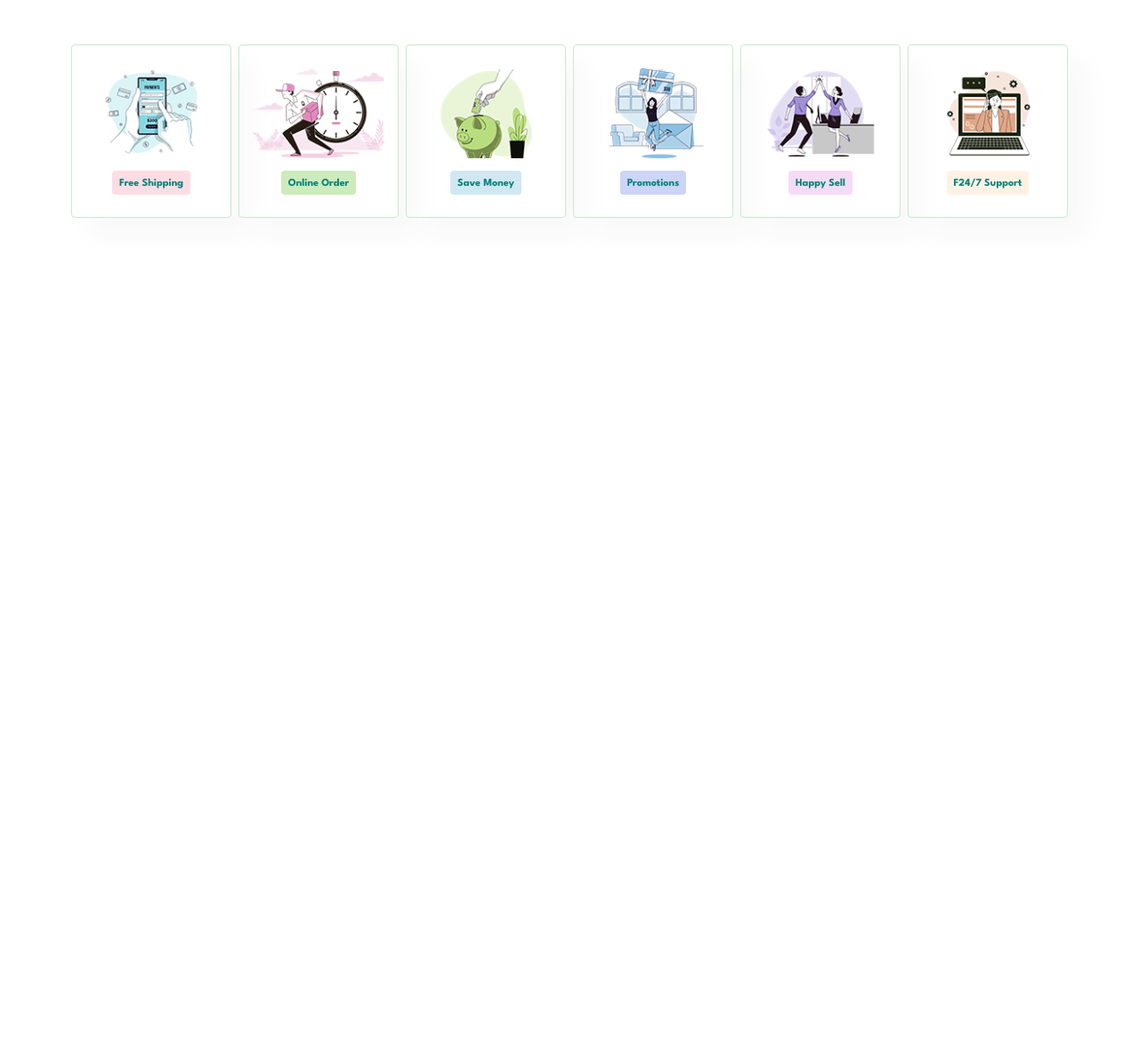
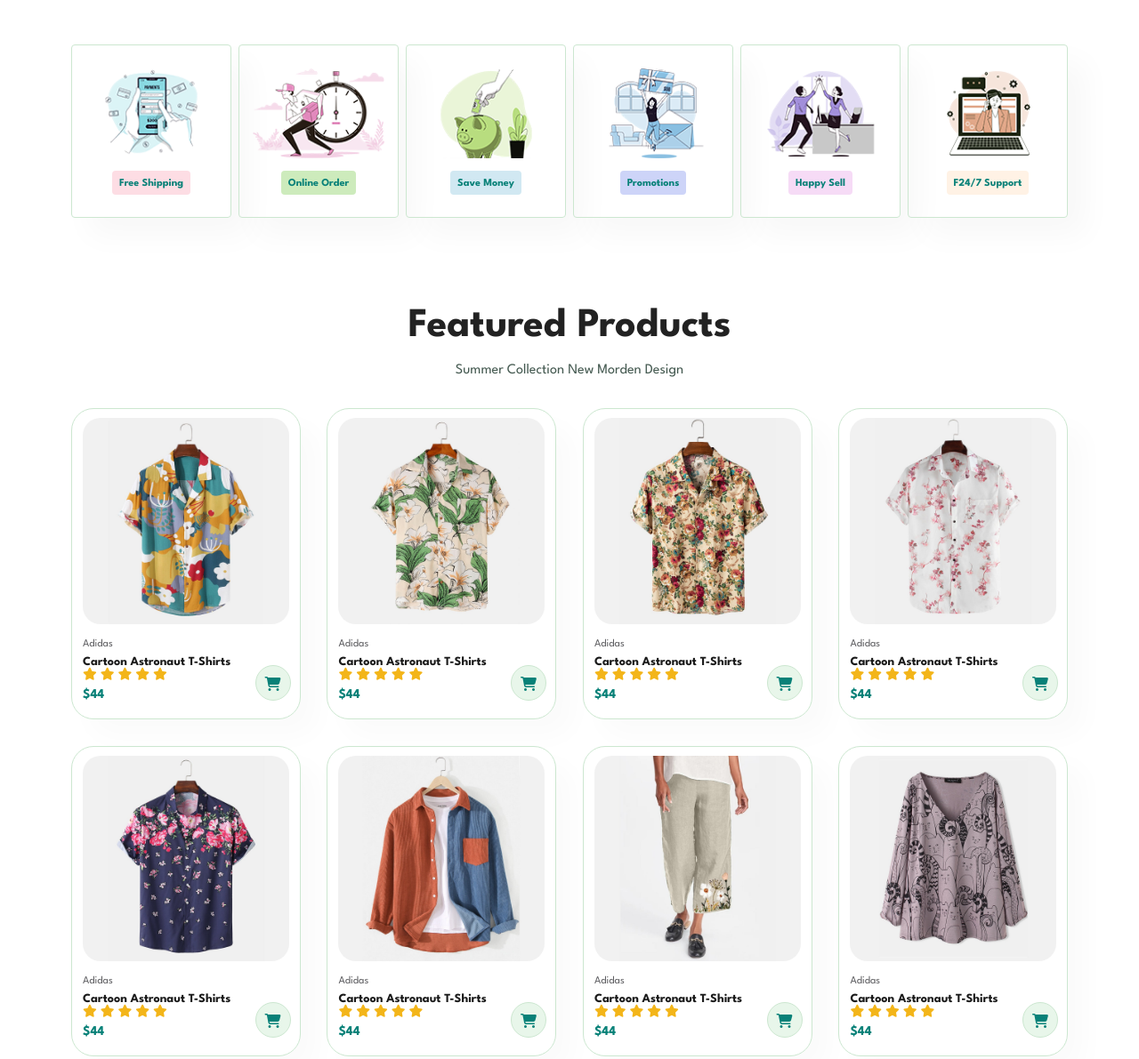
Before and after one commit to html-css-product-with-video/Text2-etc, a plain HTML site: page index.html in a window 1280 px wide. Shown: the part 809-2000 px from the top of the page at 89% size. Before the commit the page ends 1109 px from the top, so only its background shows below. Drawn offline with Linux system fonts and the light colour scheme.

Commit message:
complated products section

```diff
--- a/app.js
+++ b/app.js
@@ -0,0 +1,35 @@
+
+const Products = [
+    './img/products/f1.jpg',
+    './img/products/f2.jpg',
+    './img/products/f3.jpg',
+    './img/products/f4.jpg',
+    './img/products/f5.jpg',
+    './img/products/f6.jpg',
+    './img/products/f7.jpg',
+    './img/products/f8.jpg'
+]
+
+
+Products.forEach(product => {
+    let ProductContainer = document.querySelector('.pro-container');
+    ProductContainer.innerHTML += `
+    <div class="pro">
+        <img src="${product}">
+    <div class="des">
+        <span>Adidas</span>
+        <h5>Cartoon Astronaut T-Shirts </h5>
+    <div class="star">
+        <i class="fas fa-star"></i>
+        <i class="fas fa-star"></i>
+        <i class="fas fa-star"></i>
+        <i class="fas fa-star"></i>
+        <i class="fas fa-star"></i>
+    </div>
+        <h4>$44</h4>
+    </div>
+        <a href="#"><i class="fa-solid fa-cart-shopping cart"></i></a>
+    </div>
+
+    `
+} )
--- a/index.html
+++ b/index.html
@@ -59,6 +59,30 @@
         </div>
     </section>
 
+    <section id="product1" class="section-p1">
+        <h2>Featured Products</h2>
+        <p>Summer Collection New Morden Design </p>
+        <div class="pro-container">
+            <!-- <div class="pro">
+                <img src="./img/products/f1.jpg" alt="product">
+                <div class="des">
+                    <span>Adidas</span>
+                    <h5>Cartoon Astronaut T-Shirts </h5>
+                    <div class="star">
+                        <i class="fas fa-star"></i>
+                        <i class="fas fa-star"></i>
+                        <i class="fas fa-star"></i>
+                        <i class="fas fa-star"></i>
+                        <i class="fas fa-star"></i>
+                    </div>
+                    <h4>$44</h4>
+                </div>
+                <a href="#"><i class="fa-solid fa-cart-shopping cart"></i></a>
+            </div> -->
+
+        </div>
+    </section>
+
     <!-- main javascript file  -->
      <script src="app.js"></script>
 </body>
--- a/style.css
+++ b/style.css
@@ -175,6 +175,69 @@ body{
     background-color: #fff2e5;
 }
 
+#product1{
+    text-align: center;
+}
+#product1 .pro-container{
+    display: flex;
+    justify-content: space-between;
+    flex-wrap: wrap;
+}
+#product1 .pro{
+    width: 23%;
+    min-width: 250px;
+    padding: 10px 12px;
+    border: 1px solid #cce7d0;
+    border-radius: 25px;
+    cursor: pointer;
+    box-shadow: 20px 20px 30px rgba(0, 0, 0, 0.02);
+    margin: 15px 0;
+    transition: .2s ease;
+    position: relative;
+}
+#product1 .pro:hover{
+    box-shadow: 20px 20px 30px rgba(0, 0, 0, 0.06);
+}
+#product1 .pro img{
+    width: 100%;
+    border-radius: 20px;
+}
+#product1 .pro .des{
+    text-align: start;
+    padding: 10px 0;
+}
+#product1 .pro .des span{
+    color: #606063;
+    font-size: 12px;
+}
+#product1 .pro .des h5{
+    padding-top: 7px;
+    color: #1a1a1a;
+    font-size: 14px;
+}
+#product1 .pro .des i{
+    font-size: 14px;
+    color: rgb(243, 181, 25);
+}
+#product1 .pro .des h4{
+    padding-top: 7px;
+    font-size: 15px;
+    font-weight: 700;
+    color: #088178;
+}
+#product1 .pro .cart{
+    width: 40px;
+    height: 40px;
+    line-height: 40px;
+    border-radius: 50px;
+    background: #e8f6ea;
+    color: #088178;
+    border: 1px solid #cce7d0;
+    position: absolute;
+    bottom: 20px;
+    right: 10px;
+}
+
 
 /* shop page  */
 
```
